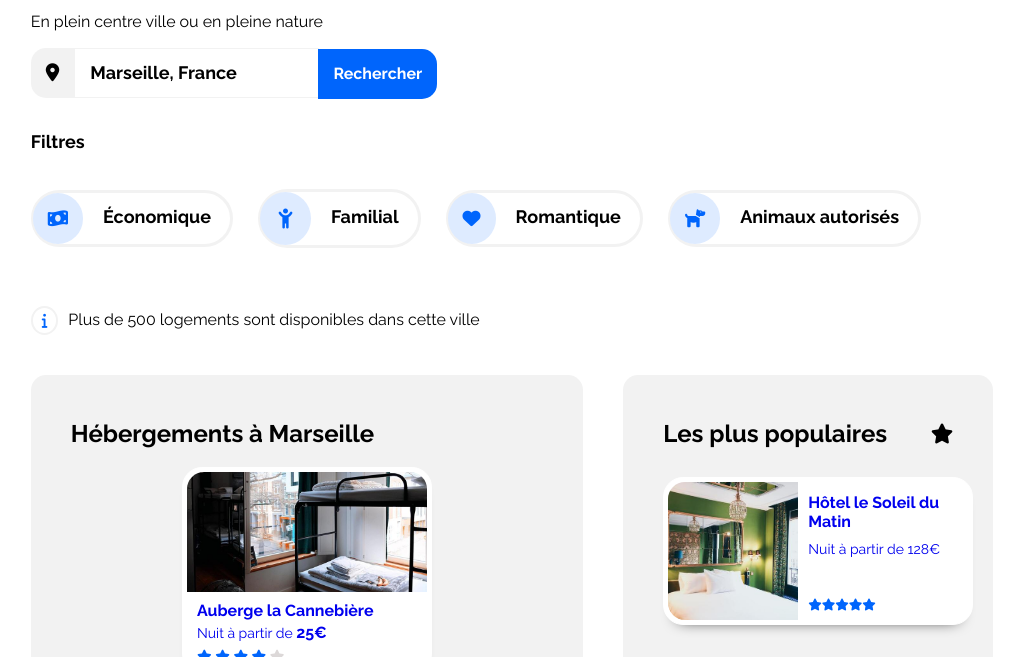
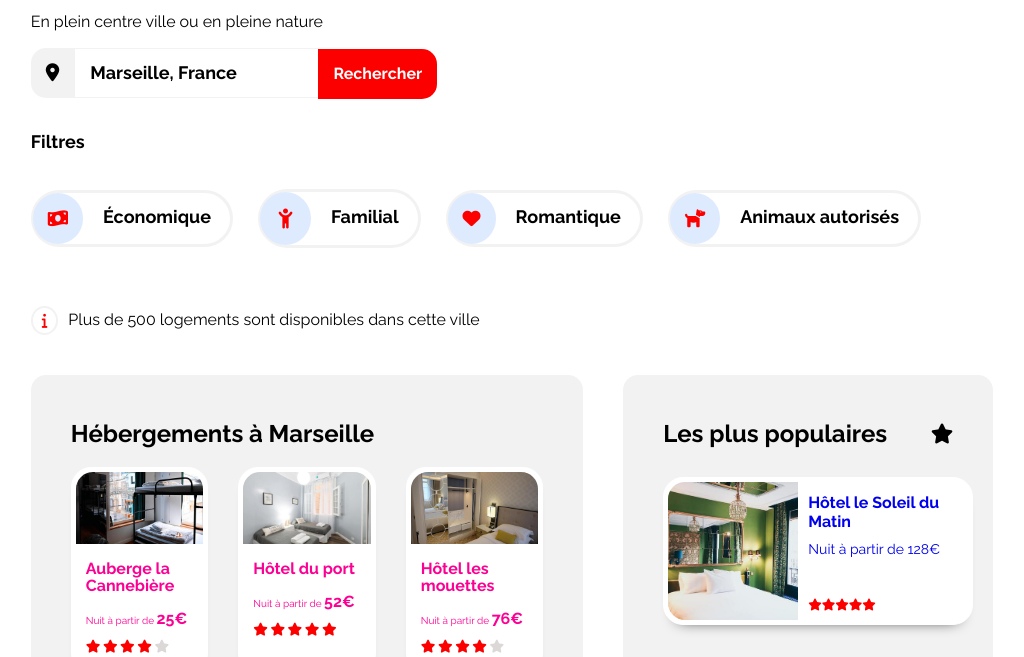
Before and after one commit to FlorentRVE/OC_Projet2, a plain HTML site: page index.html in a window 1024 px wide. Shown: the part 143-800 px from the top of the page. Drawn offline with Linux system fonts and the light colour scheme.

Commit message:
modification media queries

```diff
--- a/css/style.css
+++ b/css/style.css
@@ -46,6 +46,7 @@ a {
 .box__shadow {
     box-shadow: 0px 10px 15px -15px #000000;
 }
+
 
 
 /* ==================================================== Menu ======================================================= */
@@ -298,7 +299,6 @@ form {
     height: 207px;
     width: 30%;
     min-width: 240px;
-    max-width: 250px;
     flex: 1;
 }
 
@@ -453,3 +453,77 @@ footer {
 
     padding: 40px;
 }
+
+
+/* ======================================= Media queries =============================== */
+
+@media only screen and (min-width: 992.5px) and (max-width: 1162px) {
+    * {
+        --bleu: #fc0000;
+    }
+
+    .host__grid__card {
+        min-width: 128px;
+
+    }
+
+    .host__grid__card__text {
+        font-size: 10px !important;
+        color: #fc0093;
+        line-height: 17px;
+    }
+
+    .host__grid__card img {
+        max-height: 72px;
+      }
+}
+
+@media only screen and (min-width: 1161.5px) and (max-width: 1414px) {
+    * {
+        --bleu: #13b879;
+    }
+
+    .host__grid__card {
+        min-width: 180px;
+    }
+}
+
+@media only screen and (min-width: 1414.5px) and (max-width: 1793px) {
+    * {
+        --bleu: #df00fc;
+    }
+
+    .host__grid__card {
+        min-width: 250px;
+    }
+}
+
+@media only screen and (min-width: 1793.5px) and (max-width: 2175px) {
+    * {
+        --bleu: #e7fc00;
+    }
+
+    .host__grid__card {
+        min-width: 300px;
+    }
+}
+
+@media only screen and (min-width: 2174.5px) and (max-width: 2493px) {
+    * {
+        --bleu: #fc0000;
+    }
+
+    .host__grid__card {
+        min-width: 350px;
+    }
+}
+
+@media only screen and (min-width: 2492.5px) {
+    * {
+        --bleu: #5c00fc;
+    }
+
+    .host__grid__card {
+        min-width: 400px;
+    }
+}
```
